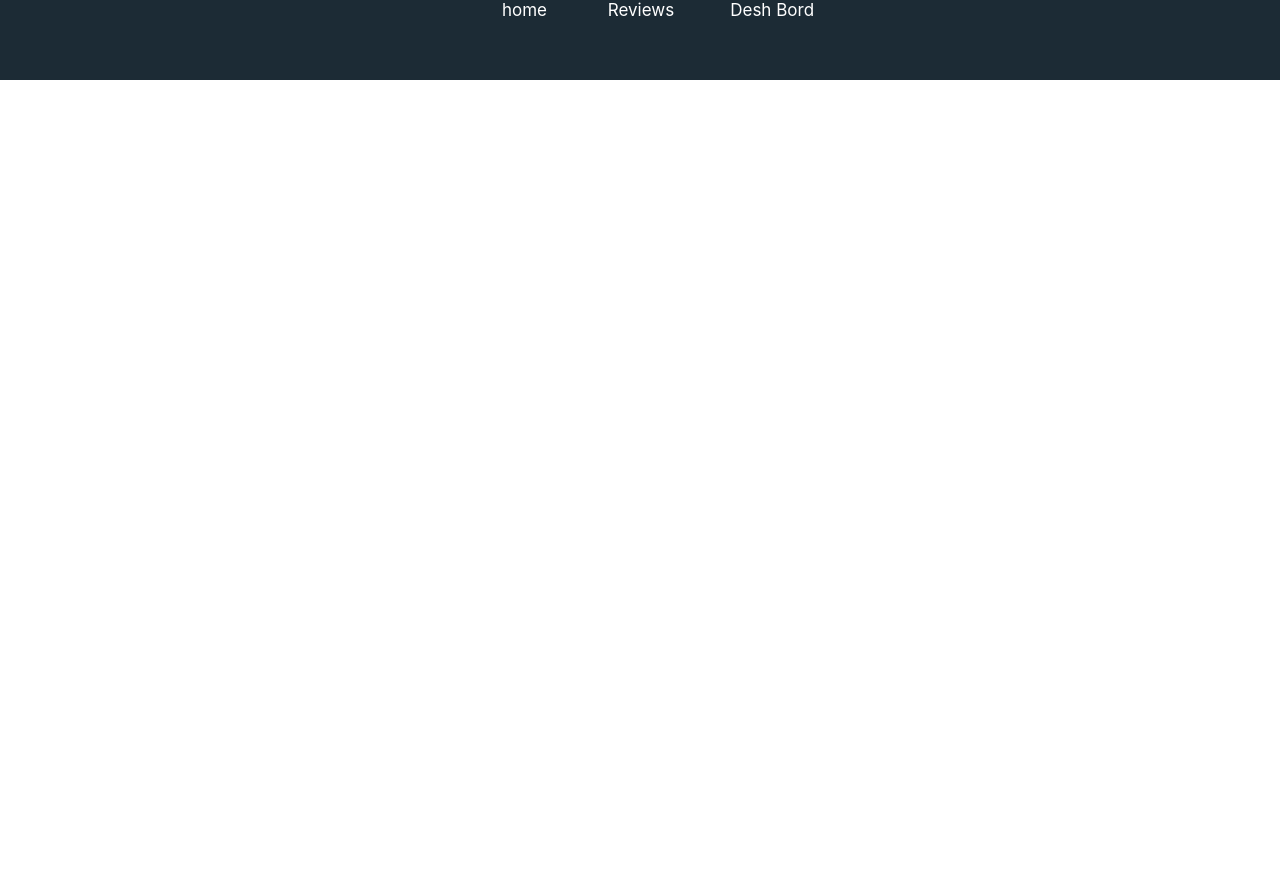
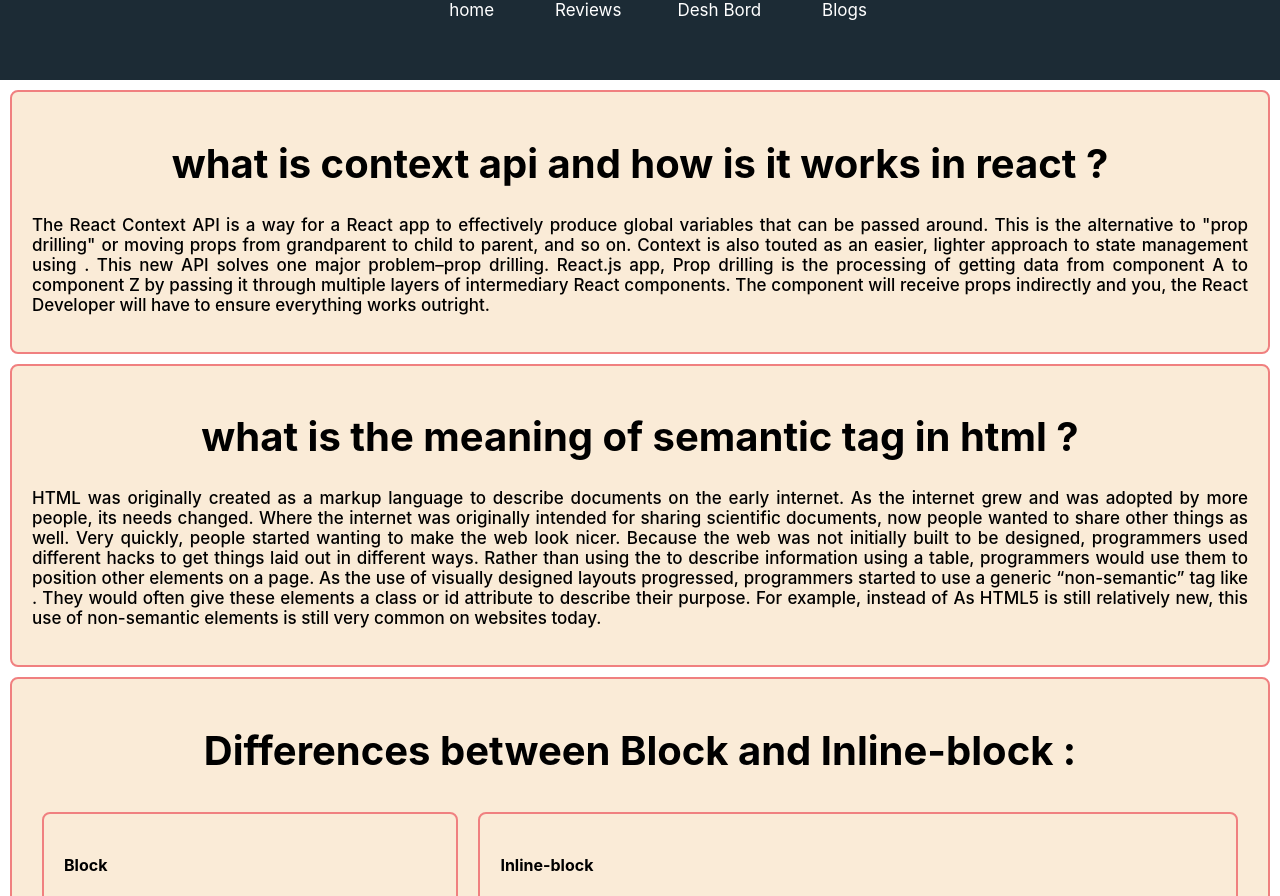
Before and after one commit to Riad15/Product-analysis, a React (Create React App) app: page /blogs in a window 1280 px wide. Shown: the top 896 px of the page. Before the commit the page ends 800 px from the top, so only its background shows below. Built offline with nearby package versions, Linux system fonts and the light colour scheme.

Commit message:
add to blog section

```diff
--- a/public/index.html
+++ b/public/index.html
@@ -1,14 +1,12 @@
 <!DOCTYPE html>
 <html lang="en">
+
 <head>
   <meta charset="utf-8" />
   <link rel="icon" href="%PUBLIC_URL%/favicon.ico" />
   <meta name="viewport" content="width=device-width, initial-scale=1" />
   <meta name="theme-color" content="#000000" />
-    <meta
-      name="description"
-      content="Web site created using create-react-app"
-    />
+  <meta name="description" content="Web site created using create-react-app" />
   <link rel="apple-touch-icon" href="%PUBLIC_URL%/logo192.png" />
   <!--
       manifest.json provides metadata used when your web app is installed on a
@@ -24,8 +22,9 @@
       work correctly both with client-side routing and a non-root public URL.
       Learn how to configure a non-root public URL by running `npm run build`.
     -->
-    <title>React App</title>
+  <title>Online Shop</title>
 </head>
+
 <body>
   <noscript>You need to enable JavaScript to run this app.</noscript>
   <div id="root"></div>
@@ -40,4 +39,5 @@
       To create a production bundle, use `npm run build` or `yarn build`.
     -->
 </body>
+
 </html>
--- a/src/App.js
+++ b/src/App.js
@@ -8,15 +8,19 @@ import Reviews from './component/Reviews/Reviews';
 import Home from './component/Home/Home';
 import Header from './component/Header/Header';
 import Deshboard from './component/Deshboard/Deshboard';
+import Blogs from './component/Blogs/Blogs';
+
 
 function App() {
   return (
     <div className="">
       <Header></Header>
       <Routes>
+        <Route path='/' element={<Home></Home>}></Route>
         <Route path='/home' element={<Home></Home>}></Route>
         <Route path='/reviews' element={<Reviews></Reviews>}></Route>
         <Route path='/deshboard' element={<Deshboard></Deshboard>} ></Route>
+        <Route path='/blogs' element={<Blogs></Blogs>}></Route>
       </Routes>
 
     </div>
--- a/src/component/Blogs/Blogs.css
+++ b/src/component/Blogs/Blogs.css
@@ -0,0 +1,17 @@
+.container div {
+    border: solid 2px lightcoral;
+    margin: 10px;
+    padding: 20px;
+    border-radius: 8px;
+    background-color: antiquewhite;
+}
+
+.diffrent {
+    display: flex;
+    border: none;
+}
+
+p {
+    text-align: justify;
+    font-weight: 500;
+}
--- a/src/component/Blogs/Blogs.js
+++ b/src/component/Blogs/Blogs.js
@@ -1,9 +1,39 @@
 import React from 'react';
+import './Blogs.css'
 
 const Blogs = () => {
     return (
-        <div>
+        <div className='container'>
+            <div>
+                <h1>what is context api and how is it works in react ?</h1>
+                <p>The React Context API is a way for a React app to effectively produce global variables that can be passed around. This is the alternative to "prop drilling" or moving props from grandparent to child to parent, and so on. Context is also touted as an easier, lighter approach to state management using .
+                    This new API solves one major problem–prop drilling.  React.js app, Prop drilling is the processing of getting data from component A to component Z by passing it through multiple layers of intermediary React components. The component will receive props indirectly and you, the React Developer will have to ensure everything works outright.</p>
+            </div>
+            <div>
+                <h1> what is the meaning of semantic tag in html ?</h1>
+                <p>HTML was originally created as a markup language to describe documents on the early internet. As the internet grew and was adopted by more people, its needs changed.
 
+                    Where the internet was originally intended for sharing scientific documents, now people wanted to share other things as well. Very quickly, people started wanting to make the web look nicer.
+
+                    Because the web was not initially built to be designed, programmers used different hacks to get things laid out in different ways. Rather than using the to describe information using a table, programmers would use them to position other elements on a page.
+
+                    As the use of visually designed layouts progressed, programmers started to use a generic “non-semantic” tag like . They would often give these elements a class or id attribute to describe their purpose. For example, instead of
+
+                    As HTML5 is still relatively new, this use of non-semantic elements is still very common on websites today.</p>
+            </div>
+            <div>
+                <h1>Differences between Block and Inline-block :</h1>
+                <section className='diffrent'>
+                    <div>
+                        <h4>Block</h4>
+                        <p>A block element begins on a new line.Examples: div, p, li, main, etc.CSS property: display:block</p>
+                    </div>
+                    <div>
+                        <h4>Inline-block</h4>
+                        <p>It remains inline with all the text around the element and appears the same as inline.	It has no tag examples as it can be applied to any tag using CSS.CSS property: display:inline-block</p>
+                    </div>
+                </section>
+            </div>
         </div>
     );
 };
--- a/src/component/Header/Header.js
+++ b/src/component/Header/Header.js
@@ -8,6 +8,7 @@ const Header = () => {
             <Link to="/home"> home</Link>
             <Link to="/reviews"> Reviews</Link>
             <Link to="/deshboard">Desh Bord</Link>
+            <Link to="/blogs"> Blogs</Link>
 
         </nav>
     );
--- a/src/component/Reviews/Reviews.js
+++ b/src/component/Reviews/Reviews.js
@@ -1,5 +1,6 @@
 import React from 'react';
-import useReview from '../../useReview';
+import useReview from '../../hooks/useReview';
+
 import User from '../User/User';
 import './Reviews.css'
 
```
Also changed, not shown: src/hooks/useReview.js (renamed from src/useReview.js). Lines whose indentation alone changed are shown as unchanged.
